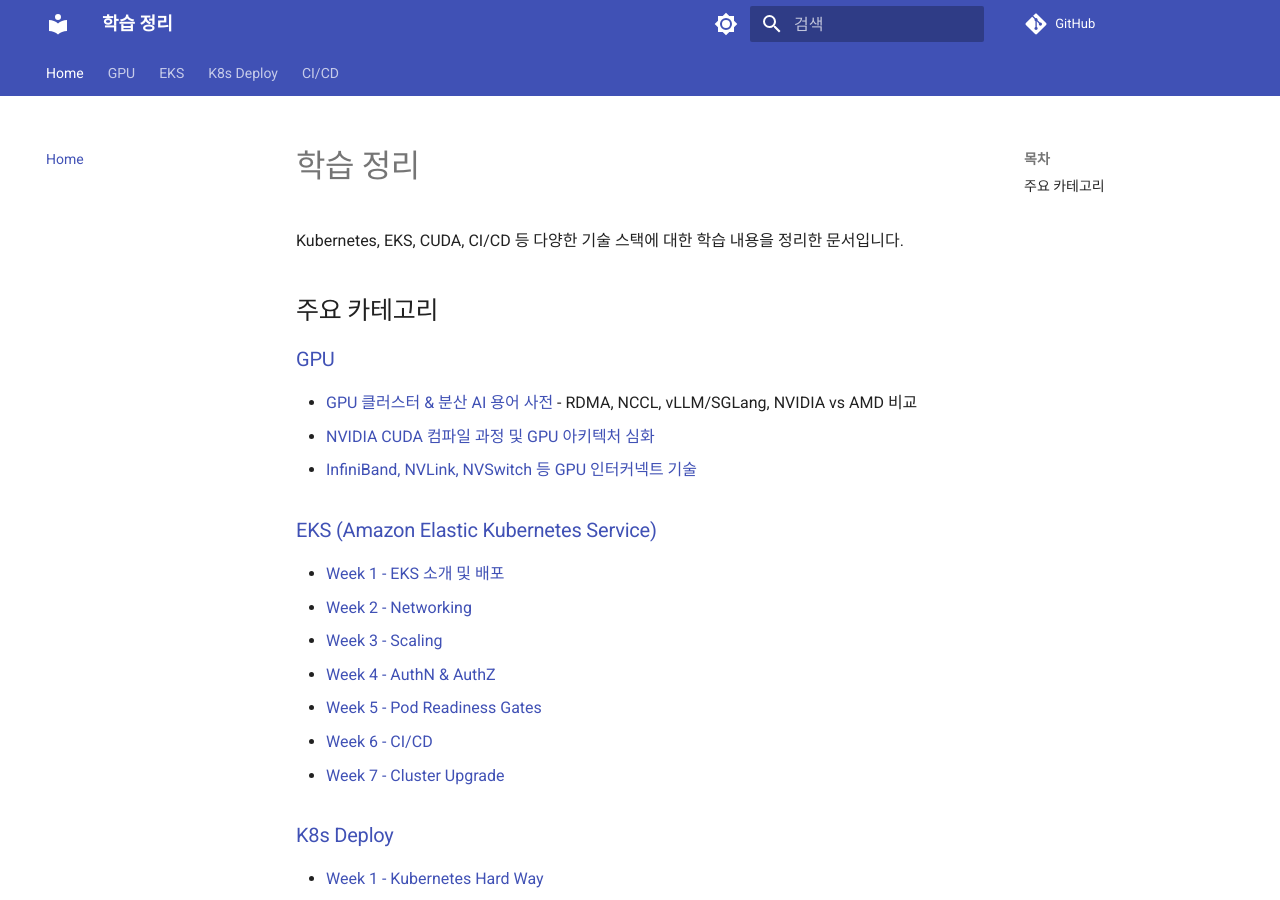
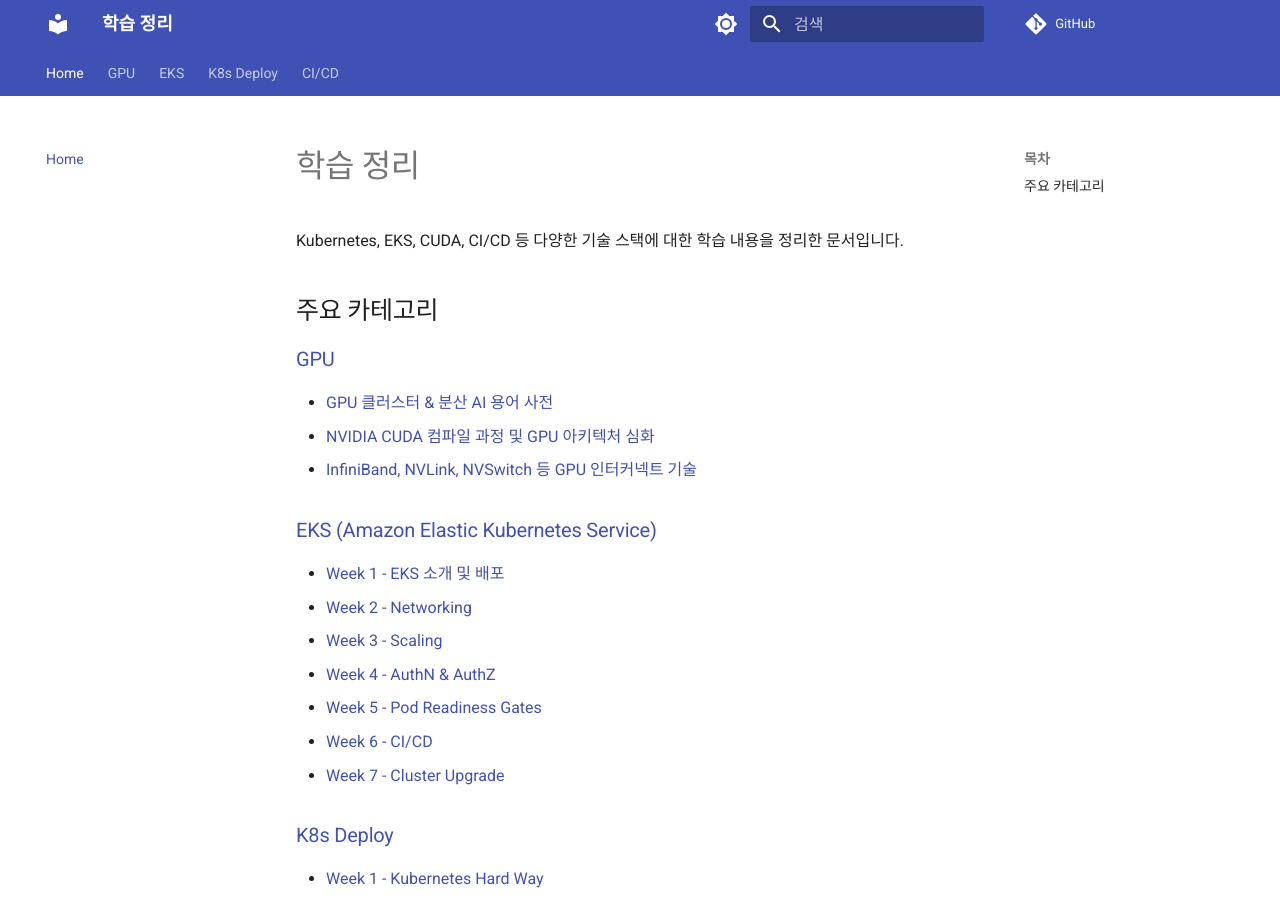
Before and after one commit to juwon8891/juwon8891.github.io, an MkDocs documentation site: the page built from docs/index.md, in a window 1280 px wide and 900 px high. Built offline with MkDocs 1.6.1 and Material for MkDocs 9.7.7, drawn with Linux system fonts in a browser that asks for light colours; comment, search, counter and statistics services are not loaded.

Commit message:
docs: Simplify GPU glossary link text on home page

```diff
--- a/docs/index.md
+++ b/docs/index.md
@@ -5,7 +5,7 @@ Kubernetes, EKS, CUDA, CI/CD 등 다양한 기술 스택에 대한 학습 내용
 ## 주요 카테고리
 
 ### [ GPU](gpu/gpu-cluster-glossary/)
-- [GPU 클러스터 & 분산 AI 용어 사전](gpu/gpu-cluster-glossary/) - RDMA, NCCL, vLLM/SGLang, NVIDIA vs AMD 비교
+- [GPU 클러스터 & 분산 AI 용어 사전](gpu/gpu-cluster-glossary/)
 - [NVIDIA CUDA 컴파일 과정 및 GPU 아키텍처 심화](gpu/nvidia-cuda-architecture/)
 - [InfiniBand, NVLink, NVSwitch 등 GPU 인터커넥트 기술](gpu/infiniband-nvlink-nvswitch/)
 
```
